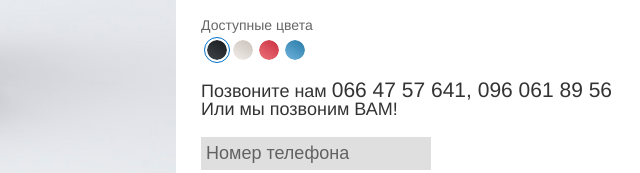
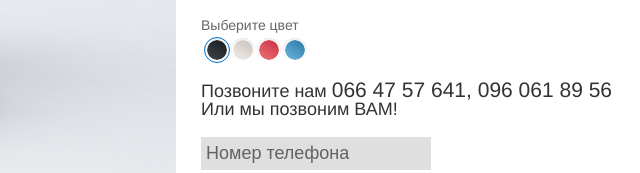
Before and after one commit to BAXtheGREATEST/baxthegreatest.github.io, a website: page index.html in a window 1280 px wide. Shown: the part 331-504 px from the top of the page, 554-1194 px from the left. Drawn offline with nearby package versions, Linux system fonts and the light colour scheme; a web font is replaced by a local one.

Commit message:
new css & index for colors

```diff
--- a/css/styles.css
+++ b/css/styles.css
@@ -261,6 +261,9 @@ body {
 .visuallyhidden:checked + .main .colornav-swatch img {
     border: 1px solid #0070c9;
     border-radius: 50%;
+}
+.w3img {
+    box-shadow: inset 0 1px 2px rgba(0,0,0,.13);
 }
 .error {
     border: 1px solid red !important;
--- a/index.html
+++ b/index.html
@@ -78,7 +78,7 @@
                             </div>
                             <form class="w3form__w3post w3post" action="https://formspree.io/baxthegreatest@gmail.com" id="user-recall" method="POST">
                                 <fieldset class="w3call__w3avcol w3avcol">
-                                    <legend class="w3avcol__w3acp w3acp">Доступные цвета</legend>
+                                    <legend class="w3avcol__w3acp w3acp">Выберите цвет</legend>
                                         <ul class="w3coli__w3ul w3ul">
                                             <li class="w3ul__w3li w3li">
                                                 <!--<input type="checkbox" class="navigation__list-item-check" id="s1" />
```
